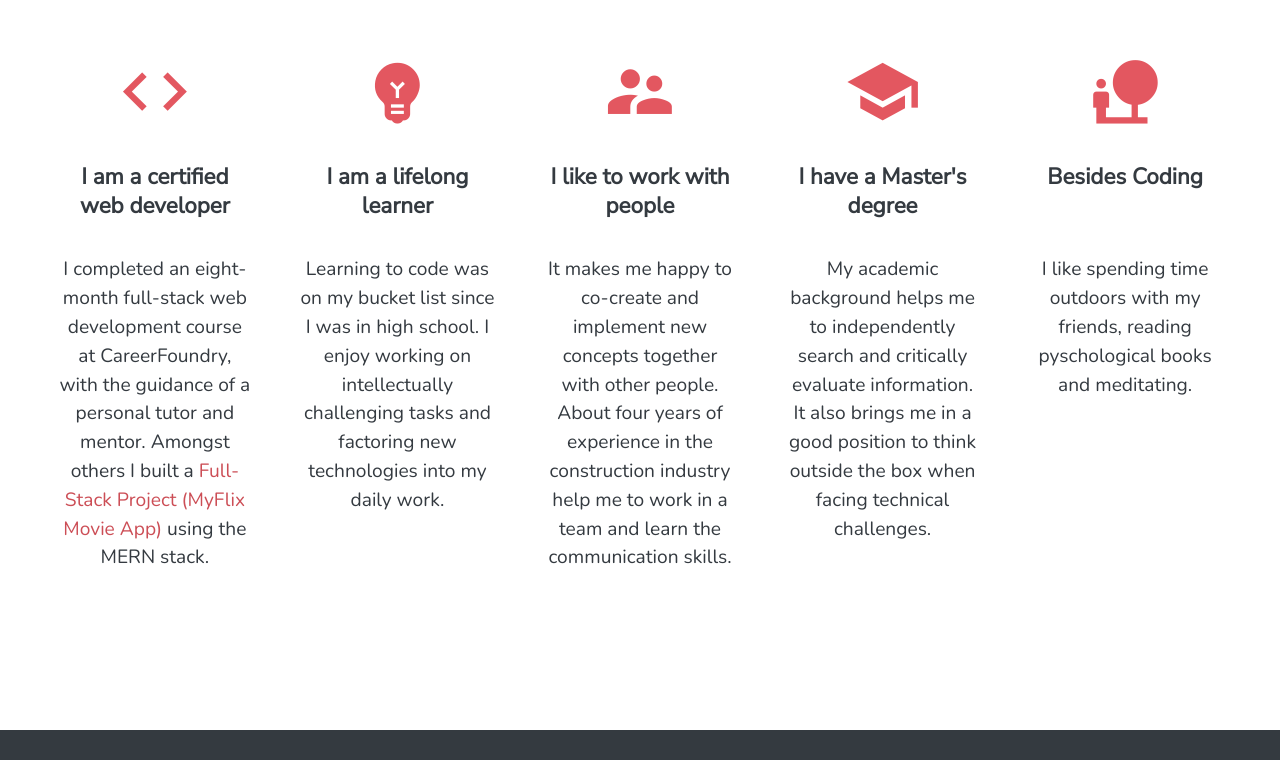
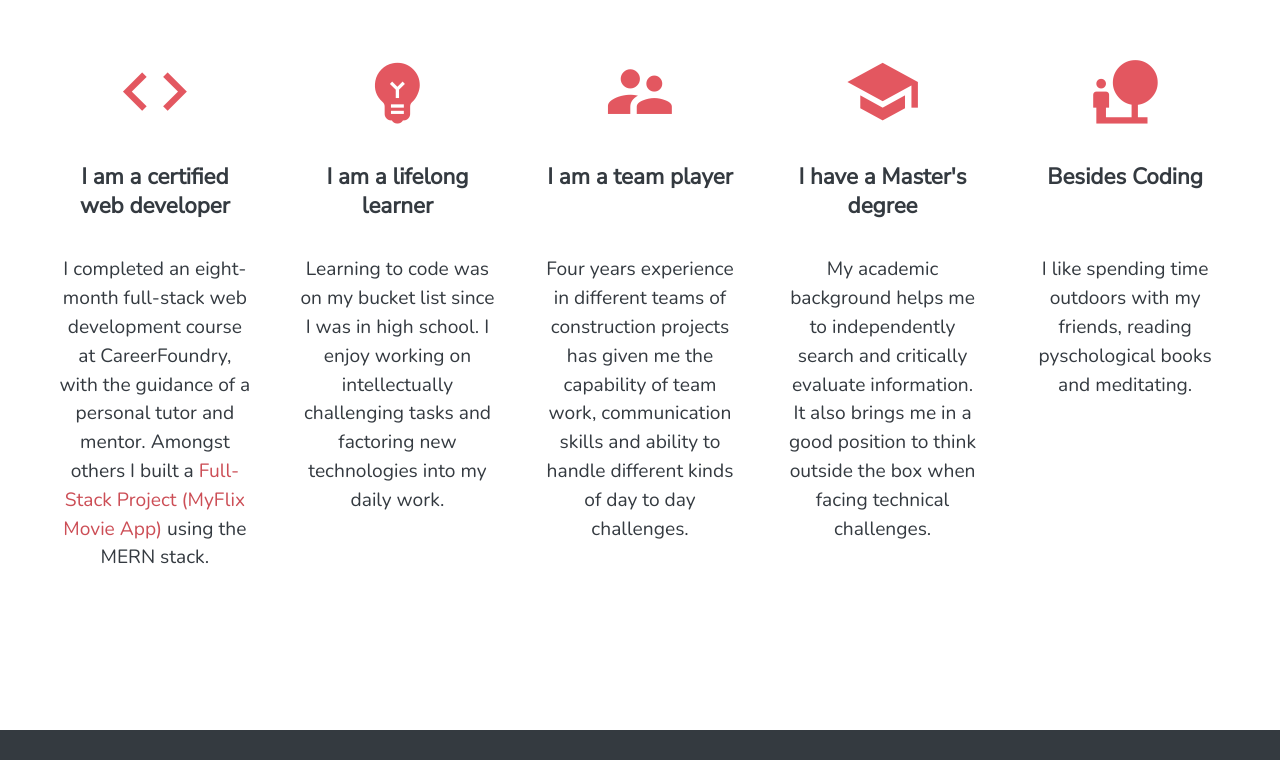
Before and after one commit to JimiKhosravi/JimiKhosravi.github.io, a plain HTML site: page index.html in a window 1280 px wide. Shown: the part 1248-2008 px from the top of the page. Drawn offline with nearby package versions, Linux system fonts and the light colour scheme.

Commit message:
Update resume and index.html

```diff
--- a/index.html
+++ b/index.html
@@ -26,7 +26,7 @@
       <div class="content-container">
         <h1>Hello, I'm Jamshid</h1>
         <p>
-          I am a full-stack JavaScript web-developer with a background in Civil Engineering.<br />
+          I am a full-stack software engineer with a background in Civil Engineering.<br />
           My main expertise is in JavaScript, Python and their libraries and
           frameworks (particularly Node.js, Express and Django). I love to keep learning and evolving.
         </p>
@@ -106,10 +106,10 @@
           </div>
           <div class="card-text">
             <div class="card-title">
-              <h3>I like to work with people</h3>
+              <h3>I am a team player</h3>
             </div>
-            <p>It makes me happy to co-create and implement new concepts together with other people. About four years of
-              experience in the construction industry help me to work in a team and learn the communication skills.
+            <p>Four years experience in different teams of construction projects has given me the capability of team
+              work, communication skills and ability to handle different kinds of day to day challenges.
             </p>
           </div>
         </div>
```
Also changed, not shown: 1 other file.
